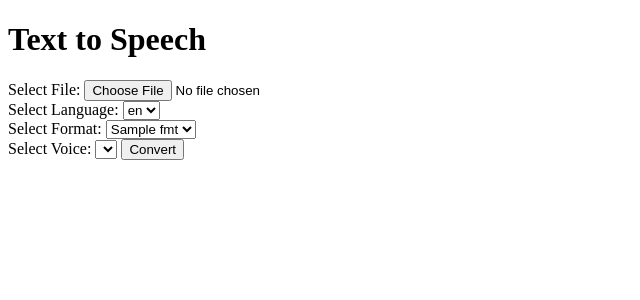
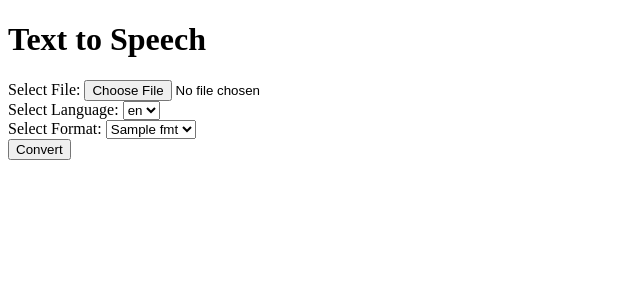
Before and after one commit to Goodness5/file_to_audio_converter, a Flask app: template templates/index.html in a window 1280 px wide. Shown: the top 300 px of the page, without its empty margins (0-640 px from the left). Run offline with Flask 3, Linux system fonts and the light colour scheme; the template is opened without the code that fills it: most values are stand-ins (such as "Sample title", 1, 10 or a date in 2020); lists and menus that the app fills with data are empty.

Commit message:
project completed

```diff
--- a/app.py
+++ b/app.py
@@ -5,55 +5,30 @@ from gtts import gTTS
 from langdetect import detect
 from gtts.lang import tts_langs
 import uuid
-# from gtts.lang import get_available_voices
-
-
 
 app = Flask(__name__)
 app.config['UPLOAD_FOLDER'] = 'uploads'
 app.config['STATIC_FOLDER'] = 'static'
 app.config['ALLOWED_EXTENSIONS'] = {'txt', 'docx', 'pdf'}
 app.config['AVAILABLE_FORMATS'] = {'mp3', 'wav'}
-# app.config['AVAILABLE_LANGUAGES'] = {'en', 'fr', 'es'}  # Add more languages as needed
-
 
 def allowed_file(filename):
     return '.' in filename and \
            filename.rsplit('.', 1)[1].lower() in app.config['ALLOWED_EXTENSIONS']
 
-def get_available_voices(language):
-    available_voices = []
-    for lang_code, lang_name in tts_langs().items():
-        if lang_code.startswith(language):
-            available_voices.append(lang_name)
-    return available_voices
-
-def text_to_speech(text, language, voice, audio_format):
+def text_to_speech(text, language, audio_format):
     # Generate a unique filename for the audio file
     filename = f"{uuid.uuid4().hex}.{audio_format}"
 
     # Define the output file path
     output_file = os.path.join(app.config['STATIC_FOLDER'], filename)
 
-    # Define the preprocessing function
-    def preprocess():
-        available_voices = get_available_voices(language)
-        if voice in available_voices:
-            return voice
-        else:
-        # If the selected voice is not available, use the first available voice
-            print('error detecting voice')
-        return available_voices[0]
-
-
-    # Create a gTTS object with the selected language and voice, and save the text as audio
-    tts = gTTS(text=text, lang=language, tld='com', slow=False, pre_processor_funcs=[preprocess])
+    # Create a gTTS object with the selected language and save the text as audio
+    tts = gTTS(text=text, lang=language, tld='com', slow=False)
     tts.save(output_file)
 
     # Return the unique filename
     return filename
-
-
 
 @app.route('/')
 def index():
@@ -62,15 +37,10 @@ def index():
     formats = list(app.config['AVAILABLE_FORMATS'])
     return render_template('index.html', languages=languages_dict, formats=formats, language="en")
 
-
-
-
-
 @app.route('/upload', methods=['POST'])
 def upload():
     file = request.files['file']
     language = request.form['language']
-    voice = request.form['voice']
     audio_format = request.form['format']
 
     if file and allowed_file(file.filename) and audio_format in app.config['AVAILABLE_FORMATS']:
@@ -92,29 +62,24 @@ def upload():
                 text = f.read()
 
         # Generate output audio file and get the unique filename
-        audio_filename = text_to_speech(text, language, voice, audio_format)
+        audio_filename = text_to_speech(text, language, audio_format)
 
         return redirect(url_for('play_or_download', filename=audio_filename))
 
     else:
         return redirect(url_for('index'))
 
-
 @app.route('/play_or_download/uploads/<filename>')
 def play_or_download(filename):
     return render_template('play_or_download.html', filename=filename)
 
-
 @app.route('/play/<filename>')
 def play(filename):
-    print('filename is', filename)
     return render_template('play.html', filename=filename)
-
 
 @app.route('/download/<filename>')
 def download(filename):
     return send_file(filename, as_attachment=True)
 
-
 if __name__ == '__main__':
     app.run()
--- a/templates/index.html
+++ b/templates/index.html
@@ -15,6 +15,7 @@
       <br />
       <label for="language">Select Language:</label>
       <select name="language" id="language" required>
+        <option value="en">en</option>
         {% for lang in languages %}
         <option value="{{ lang }}">{{ lang }}</option>
         {% endfor %}
@@ -28,19 +29,6 @@
       </select>
       <br />
 
-      <label for="voice">Select Voice:</label>
-      <select name="voice" id="voice" required>
-        {% if language %}
-          {% for lang_code, lang_name in languages.items() %}
-            {% if lang_code.startswith(language) %}
-              {% for voice_code, voice_name in lang_name.items() %}
-                <option value="{{ voice_code }}">{{ voice_name['name'] }}</option>
-              {% endfor %}
-            {% endif %}
-          {% endfor %}
-        {% endif %}
-      </select>
-
       <input type="submit" value="Convert" />
     </form>
   </body>
```
Also changed, not shown: readme.md (added).
